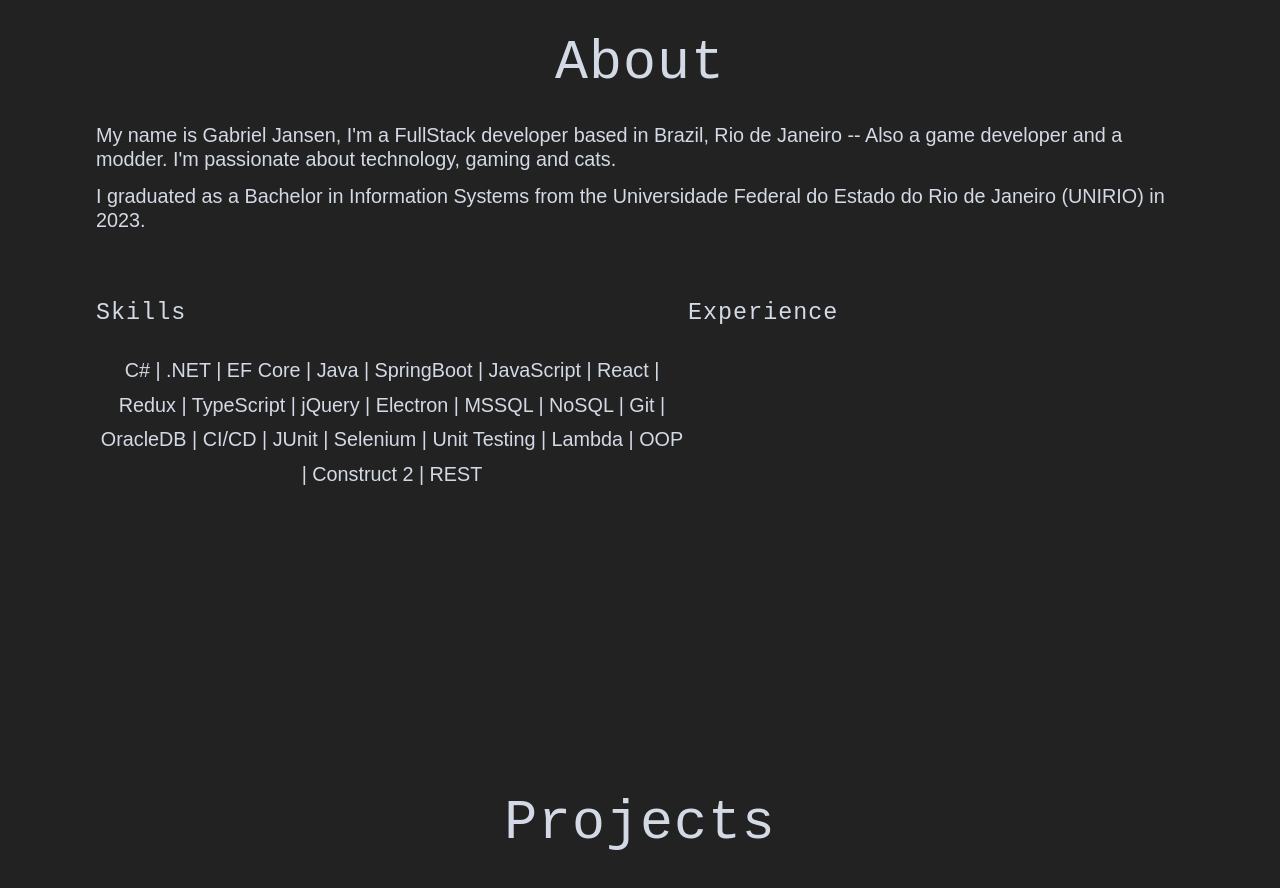
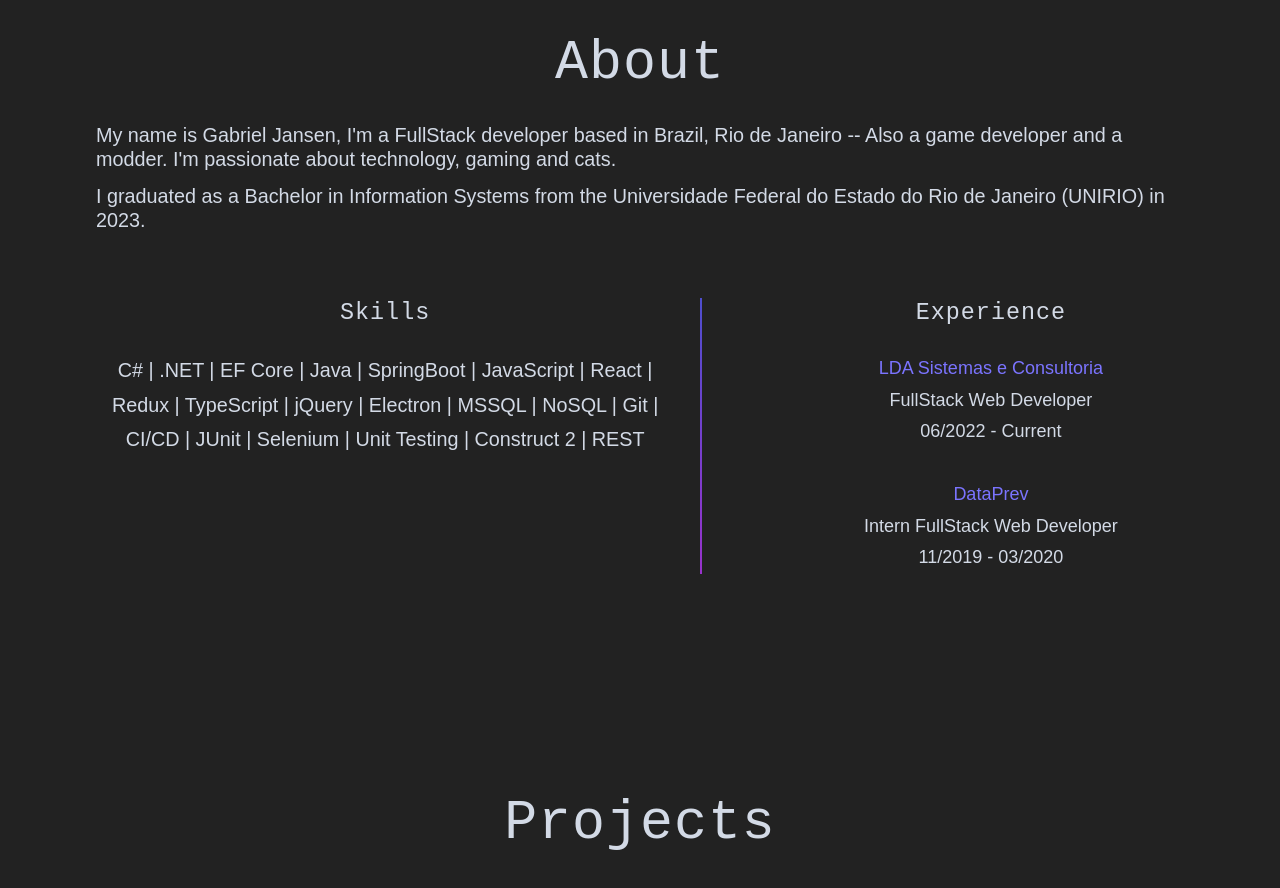
Before and after one commit to Jonsen22/portfolio-react, a React (Create React App) app: page / in a window 1280 px wide. Shown: the part 772-1660 px from the top of the page. Built offline with nearby package versions, Linux system fonts and the light colour scheme.

Commit message:
about experience

```diff
--- a/src/App.js
+++ b/src/App.js
@@ -1,15 +1,41 @@
 import Navbar from "./Navbar";
 import Home from "./pages/Home";
 import About from "./pages/About"
-
+import React , {useState, useEffect} from "react";
 
 function App() {
+  const useWindowSize = () => {
+    const [windowSize, setWindowSize] = useState({
+      width: window.innerWidth,
+      height: window.innerHeight,
+    });
+
+    useEffect(() => {
+      const handleResize = () => {
+        setWindowSize({
+          width: window.innerWidth,
+          height: window.innerHeight,
+        });
+      };
+
+      window.addEventListener('resize', handleResize);
+
+      return () => {
+        window.removeEventListener('resize', handleResize);
+      };
+    }, []);
+
+    return windowSize;
+  };
+
+  const width = useWindowSize();
+
   return (
 
     <main id="home">
       <Navbar />
-      <Home/>
-      <About/>
+      <Home width={width}/>
+      <About width={width}/>
 
       <section className="projects" id="projects">
         <h1>projects</h1>
--- a/src/pages/About.jsx
+++ b/src/pages/About.jsx
@@ -1,8 +1,15 @@
 // import React, { useState, useEffect } from "react";
-import "../index.css";
+// import "../index.css";
+import { green } from "@mui/material/colors";
 import "./about.css";
 
-const About = () => {
+const About = (props) => {
+
+  const width = props.width;
+  console.log(width.height < 930)
+  const isSmallScreen = width.width > 768;
+  const isSmallHeight = width.height > 930;
+
   return (
     <div className="about" id="about">
       <div className="title">
@@ -19,19 +26,81 @@ const About = () => {
           Federal do Estado do Rio de Janeiro (UNIRIO) in 2023.
         </p>
       </div>
+
+      {(isSmallScreen && isSmallHeight)  ? (
+      // {isSmallScreen   ? (
         <div className="bottomAbout">
           <div className="skills">
             <h3>Skills</h3>
-          <span>C# | .NET | EF Core | Java | SpringBoot | JavaScript
-            | React | Redux | TypeScript | jQuery | Electron | MSSQL
-            | NoSQL | Git | OracleDB | CI/CD | JUnit | Selenium
-            | Unit Testing | Lambda | OOP | Construct 2 | REST
+            <span>
+              C# | .NET | EF Core | Java | SpringBoot | JavaScript | React |
+              Redux | TypeScript | jQuery | Electron | MSSQL | NoSQL | Git |
+              CI/CD | JUnit | Selenium | Unit Testing | Construct 2 | REST
             </span>
           </div>
           <div className="experience">
             <h3>Experience</h3>
+            <span style={{ color: "#7b74ff" }}>LDA Sistemas e Consultoria</span>
+            <br />
+            <span>FullStack Web Developer </span>
+            <br />
+            <span>06/2022 - Current</span>
+            <ul >
+              <li>Develop new features and maintain existing applications.</li>
+              <li>
+                Cooperated on the implementation of WSO2 for efficient API
+                management within the organization.
+              </li>
+              <li>Integrated a new API system for sms.</li>
+            </ul>
+            <br />
+            <span style={{ color: "#7b74ff" }}>DataPrev</span>
+            <br />
+            <span>Intern FullStack Web Developer </span>
+            <br />
+            <span>11/2019 - 03/2020</span>
+            <br />
+            <ul >
+              <li>
+                Collaborated on the creation of a web page utilizing React-Redux
+                for the frontend and Java for the backend.
+              </li>
+              <li>
+                Cooperated on the implementation of WSO2 for efficient API
+                management within the organization.
+              </li>
+              <li>Unit testing(JUnit) in some applications.</li>
+            </ul>
           </div>
         </div>
+      ) : (
+        <div className="bottomAbout">
+          <div className="skills">
+            <h3>Skills</h3>
+            <span>
+              C# | .NET | EF Core | Java | SpringBoot | JavaScript | React |
+              Redux | TypeScript | jQuery | Electron | MSSQL | NoSQL | Git |
+              CI/CD | JUnit | Selenium | Unit Testing | Construct 2 | REST
+            </span>
+          </div>
+          <div className="experience">
+            <h3>Experience</h3>
+            <span style={{ color: "#7b74ff" }}>LDA Sistemas e Consultoria</span>
+            <br />
+            <span>FullStack Web Developer </span>
+            <br />
+            <span>06/2022 - Current</span>
+            <br />
+            <br />
+            <span style={{ color: "#7b74ff" }}>DataPrev</span>
+            <br />
+            <span>Intern FullStack Web Developer </span>
+            <br />
+            <span>11/2019 - 03/2020</span>
+            <br />
+          </div>
+        </div>
+      )}
     </div>
   );
 };
--- a/src/pages/Home.jsx
+++ b/src/pages/Home.jsx
@@ -1,48 +1,18 @@
 import React, { useState, useEffect } from "react";
-import "../index.css";
+// import "../index.css";
 import "./home.css";
 import Eu from "../Eu.jpg";
 import GitHubIcon from '@mui/icons-material/GitHub';
 import LinkedInIcon from '@mui/icons-material/LinkedIn';
 import PictureAsPdfIcon from '@mui/icons-material/PictureAsPdf';
 
-const useWindowSize = () => {
-  const [windowSize, setWindowSize] = useState({
-    width: window.innerWidth,
-    height: window.innerHeight,
-  });
-
-  useEffect(() => {
-    const handleResize = () => {
-      setWindowSize({
-        width: window.innerWidth,
-        height: window.innerHeight,
-      });
-    };
-
-    window.addEventListener('resize', handleResize);
-
-    return () => {
-      window.removeEventListener('resize', handleResize);
-    };
-  }, []);
-
-  return windowSize;
-};
 
 
-const Home = () => {
+
+const Home = (props) => {
   const [scrollY, setScrollY] = useState(0);
-  const { width } = useWindowSize();
+  const { width } = props.width;
   const isSmallScreen = width > 768;
-
-  useEffect(() => {
-    window.addEventListener("scroll", handleScroll);
-    return () => {
-      window.removeEventListener("scroll", handleScroll);
-    };
-  }, []);
-
 
 
   // console.log(window.innerWidth)
@@ -51,6 +21,13 @@ const Home = () => {
     setScrollY(window.scrollY);
     // console.log(window.scrollY);
   };
+
+  useEffect(() => {
+    window.addEventListener("scroll", handleScroll);
+    return () => {
+      window.removeEventListener("scroll", handleScroll);
+    };
+  }, []);
 
   const divStyle = {
     "--scrollY": `${15 * scrollY}px`,
--- a/src/pages/about.css
+++ b/src/pages/about.css
@@ -13,6 +13,16 @@
 
 .text{
     margin: 0 7.5% 0 7.5%;
+}
+
+ul{
+    text-align: left;
+    margin-left: 6%;
+list-style: disc;
+}
+
+li{
+    font-size: clamp(0.4rem, 4vw, 0.8rem);
 }
 
 .text p{
@@ -39,29 +49,47 @@
 .bottomAbout {
     margin-top: 4%;
     display: flex;
-    /* flex-direction: row; */
-
-    height: 96%;
+    flex-direction: row;
+    /* align-items: flex-start; */ /* Remove this line */
+    /* height: 96%; */
     width: 100%;
 }
 
 .bottomAbout h3{
-    text-align: left;
+    text-align: center;
 
     font-size: clamp(0.8rem, 8vw, 1.3rem);
 }
 
-.skills{
+.skills {
     flex: 1;
     margin-left: 7.5%;
-    width: 100%;
+    /* Remove display: flex; */
+    margin-right: 2%;
 }
+
+
 
 .skills span{
     text-align: left;
-    font-size: clamp(0.3rem, 8vw, 1.1rem);
+    font-size: clamp(0.3rem, 4vw, 1.1rem);
+
 }
 
-.experience{
+.experience {
+    /* overflow-y: auto;
+    max-height: 300; */
     flex: 1;
+    /* Remove display: flex; */
+    border-left: 2px solid;
+    border-image: linear-gradient(to bottom, rgb(78, 78, 206), darkorchid) 1;
 }
+
+
+.experience span{
+    width: 100%;
+    text-align: left;
+    font-size: clamp(0.3rem, 4vw, 1.0rem);
+
+
+}
```
Lines whose indentation alone changed are shown as unchanged.
